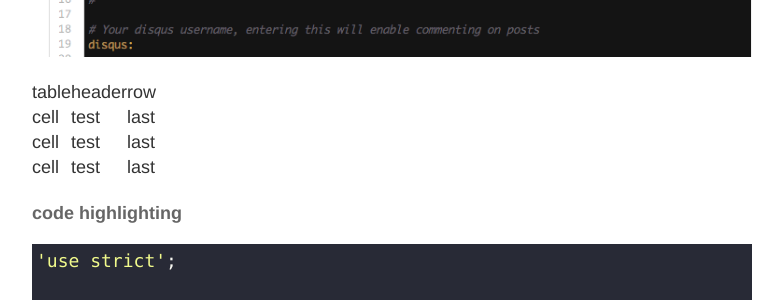
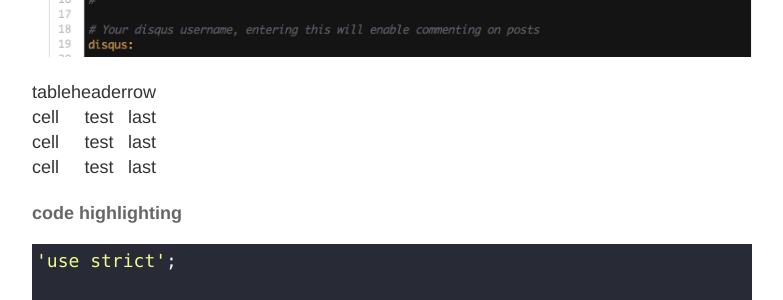
Before and after one commit to golman/golman.github.io, a Jekyll site: the page built from _posts/2020-02-14-test.md, in a window 1280 px wide. Shown: the part 1641-1941 px from the top of the page, without its empty margins (248-1031 px from the left). Built offline with Jekyll 4.4.1, drawn with Linux system fonts in a browser that asks for light colours; our own code applies the rules of GitHub Pages for plain Markdown files.

````diff
--- a/_posts/2020-02-14-test.md
+++ b/_posts/2020-02-14-test.md
@@ -49,10 +49,10 @@ text *italic* _italic_ **bold** __bold__ `code` ~~stroke~~
 ![_config.yml]({{ site.baseurl }}/images/config.png)
 
 | table         | header        | row   |
-|: -------------|:--------------|:------|
-| cell          | test          |  last |
-| cell          | test          |  last |
-| cell          | test          |  last |
+|:--------------|:-------------:|------:|
+| cell          | test          | last  |
+| cell          | test          | last  |
+| cell          | test          | last  |
 
 #### code highlighting
 ```javascript
````
